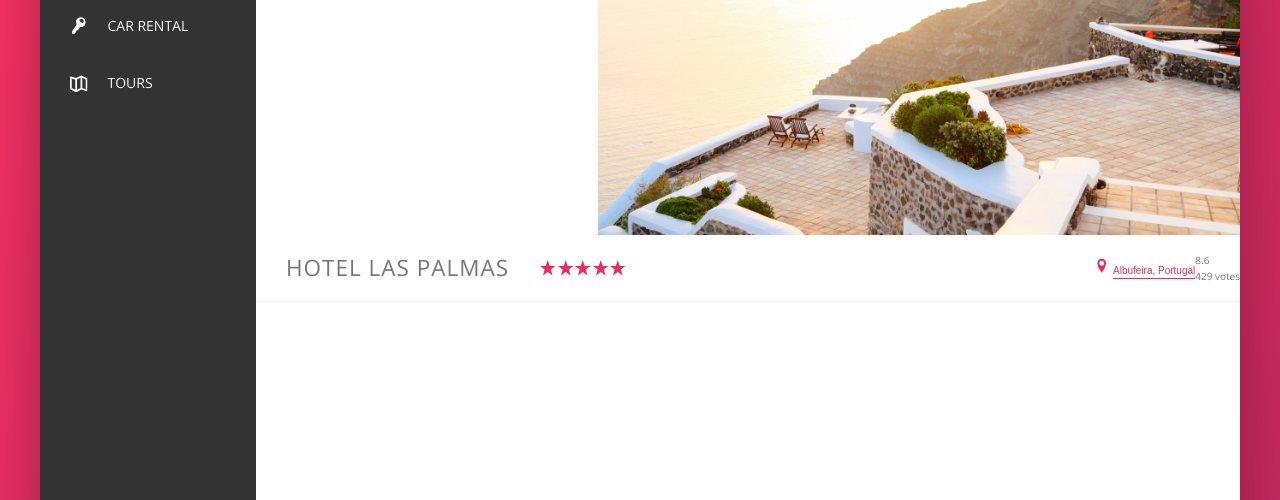
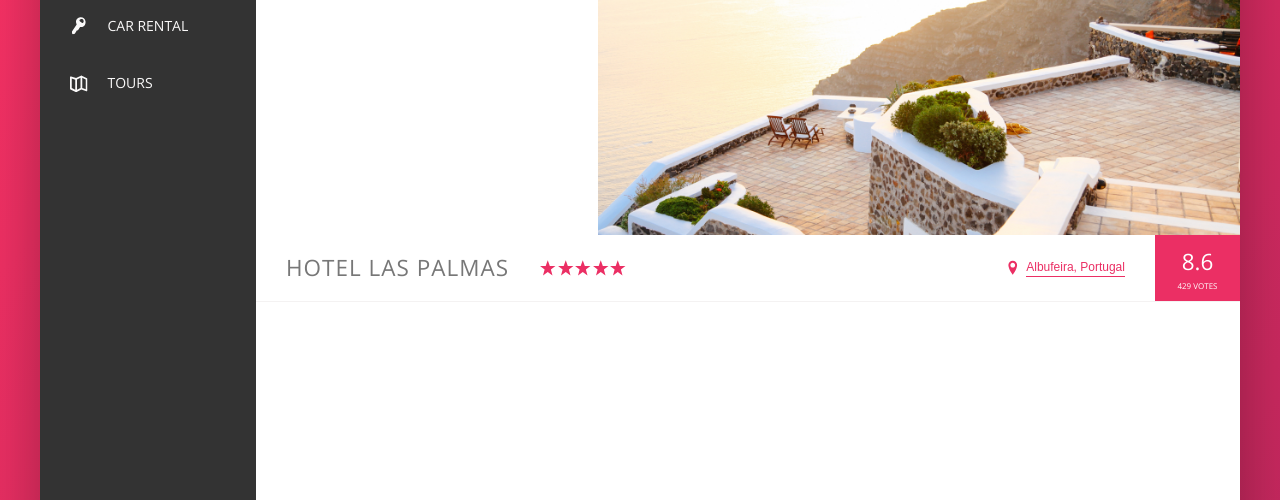
Before and after one commit to jiangmichael1/Learning-Sass-Flexbox-Trillo, a plain HTML site: page index.html in a window 1280 px wide. Shown: the part 300-800 px from the top of the page. Drawn offline with nearby package versions, Linux system fonts and the light colour scheme.

Commit message:
completed overview heading, rating, & location

```diff
--- a/css/style.css
+++ b/css/style.css
@@ -225,6 +225,28 @@ body {
     width: 1.75rem;
     height: 1.75rem;
     fill: var(--color-primary); }
+  .overview__location {
+    font-size: 1.2rem;
+    display: flex;
+    align-items: center; }
+  .overview__icon-location {
+    margin-right: .5rem; }
+  .overview__rating {
+    background-color: var(--color-primary);
+    margin-left: 3rem;
+    color: #fff;
+    align-self: stretch;
+    padding: 0 2.25rem;
+    display: flex;
+    align-items: center;
+    justify-content: center;
+    flex-direction: column; }
+  .overview__rating-average {
+    font-size: 2.25rem;
+    font-weight: 300; }
+  .overview__rating-count {
+    font-size: .8rem;
+    text-transform: uppercase; }
 
 /* BUTTON INLINE */
 .btn-inline {
--- a/sass/_component.scss
+++ b/sass/_component.scss
@@ -231,20 +231,37 @@
     }
 
     &__location {
+        font-size: 1.2rem;
+        display: flex;
+        align-items: center;
 
 
     }
 
+    &__icon-location {
+        margin-right: .5rem;
+    }
+
     &__rating {
-
+        background-color: var(--color-primary);
+        margin-left: 3rem;
+        color: #fff;
+        align-self: stretch;
+        padding: 0 2.25rem;
+        display: flex;
+        align-items: center;
+        justify-content: center;
+        flex-direction: column;
     }
 
     &__rating-average {
-
+        font-size: 2.25rem;
+        font-weight: 300;
     }
 
     &__rating-count {
-
+        font-size: .8rem;
+        text-transform: uppercase;
     }
 
 }
```
